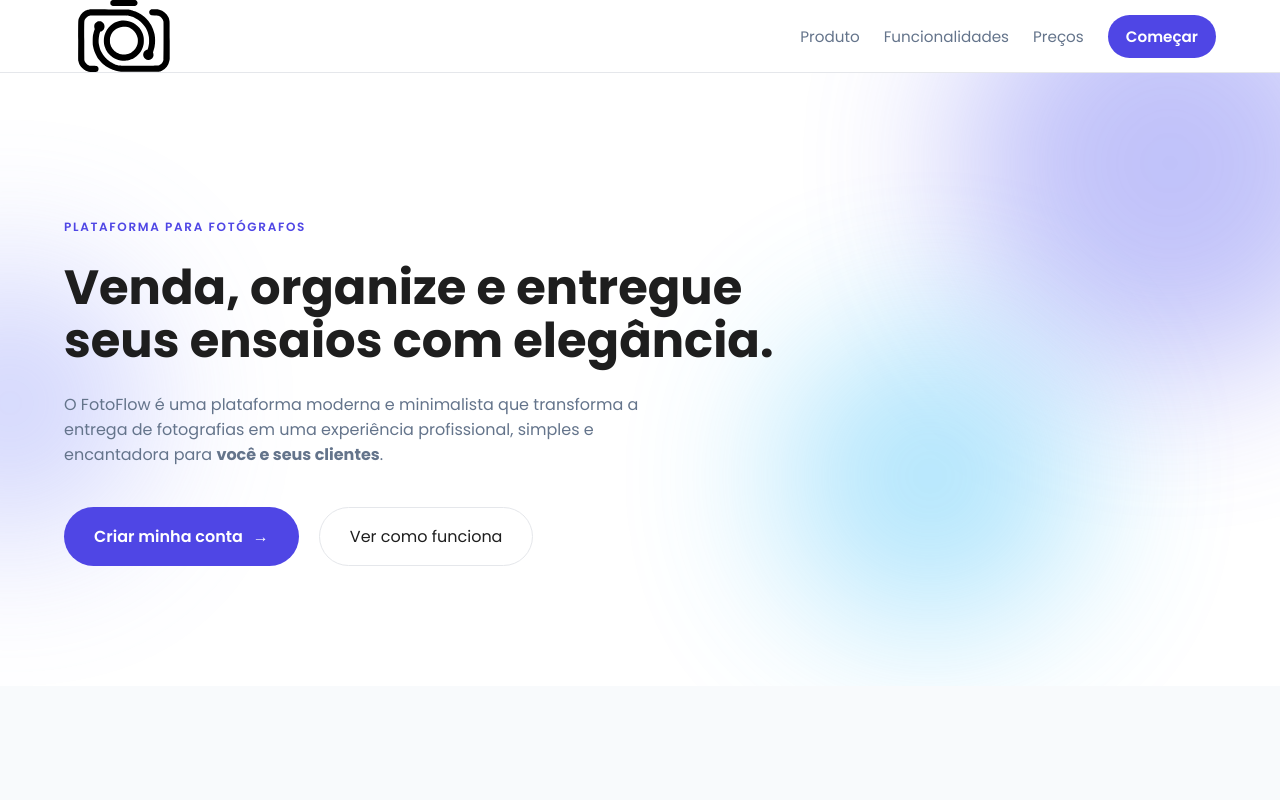
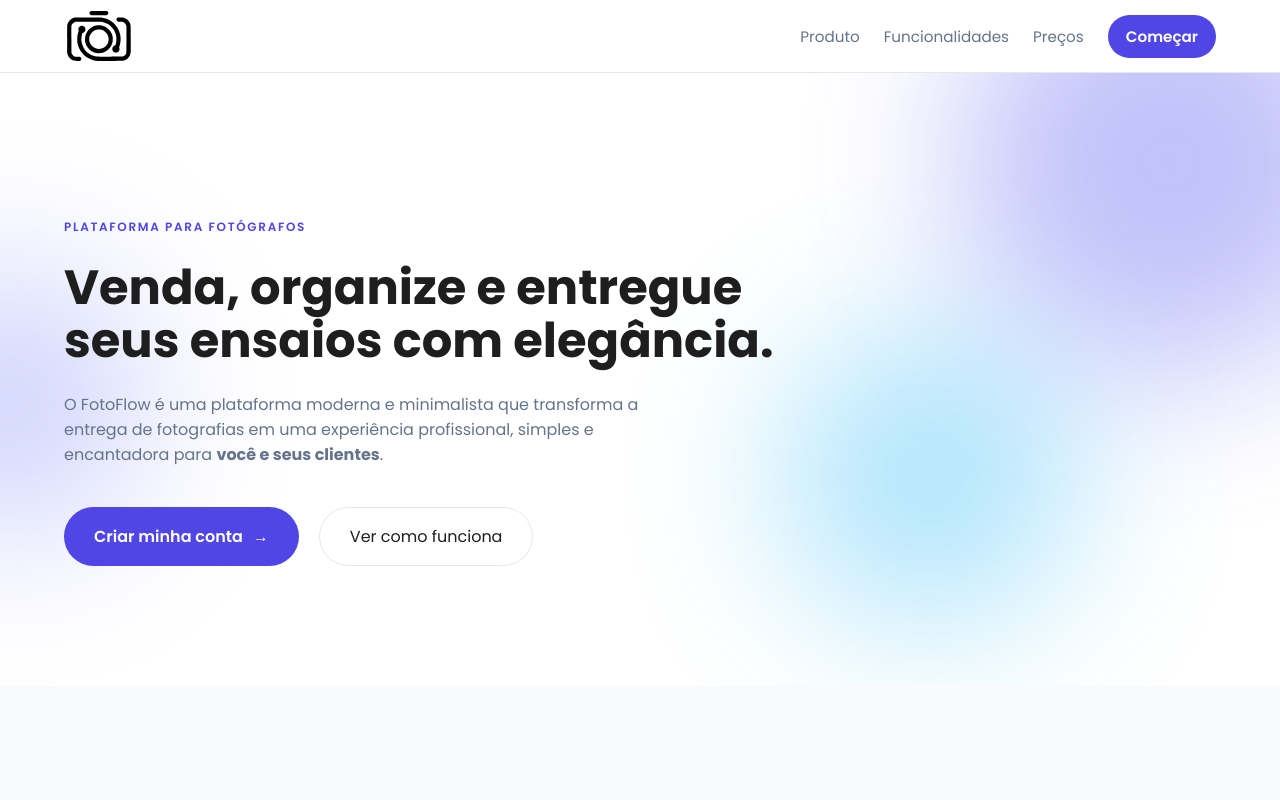
Before and after one commit to oKaiquelopes/fotoflow, a plain HTML site: page index.html in a window 1280 px wide. Shown: the top 800 px of the page. Drawn offline with Linux system fonts and the light colour scheme.

Commit message:
Update style.css

```diff
--- a/style.css
+++ b/style.css
@@ -45,8 +45,8 @@ header {
     height: auto;
 }
 .logoHeader img{
-    width: 120px;
-    height: 72px;
+    width: 70px;
+    height: 50px;
     margin-right: 8px;
 }
 nav {
@@ -369,4 +369,5 @@ footer a:hover {
   .hero h1 {
     font-size: 2.4rem;
   }
+
 }
```
